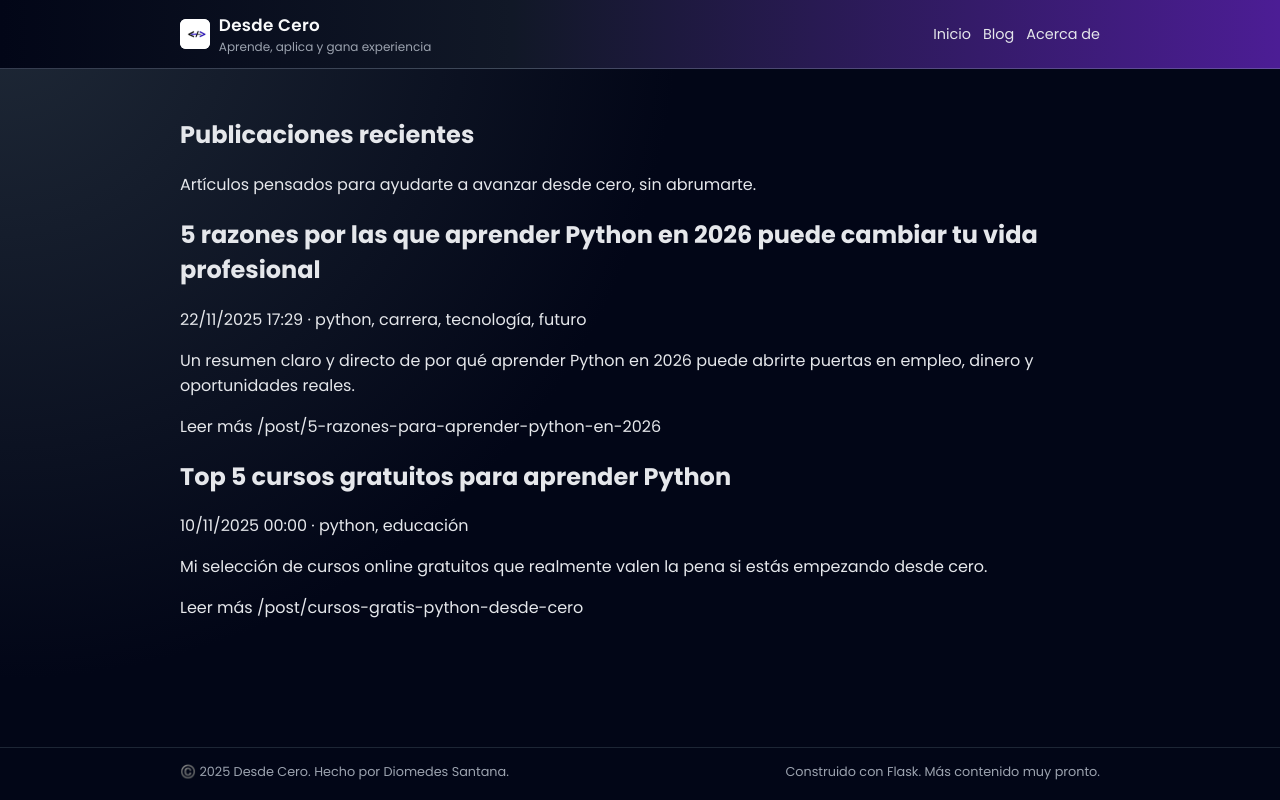
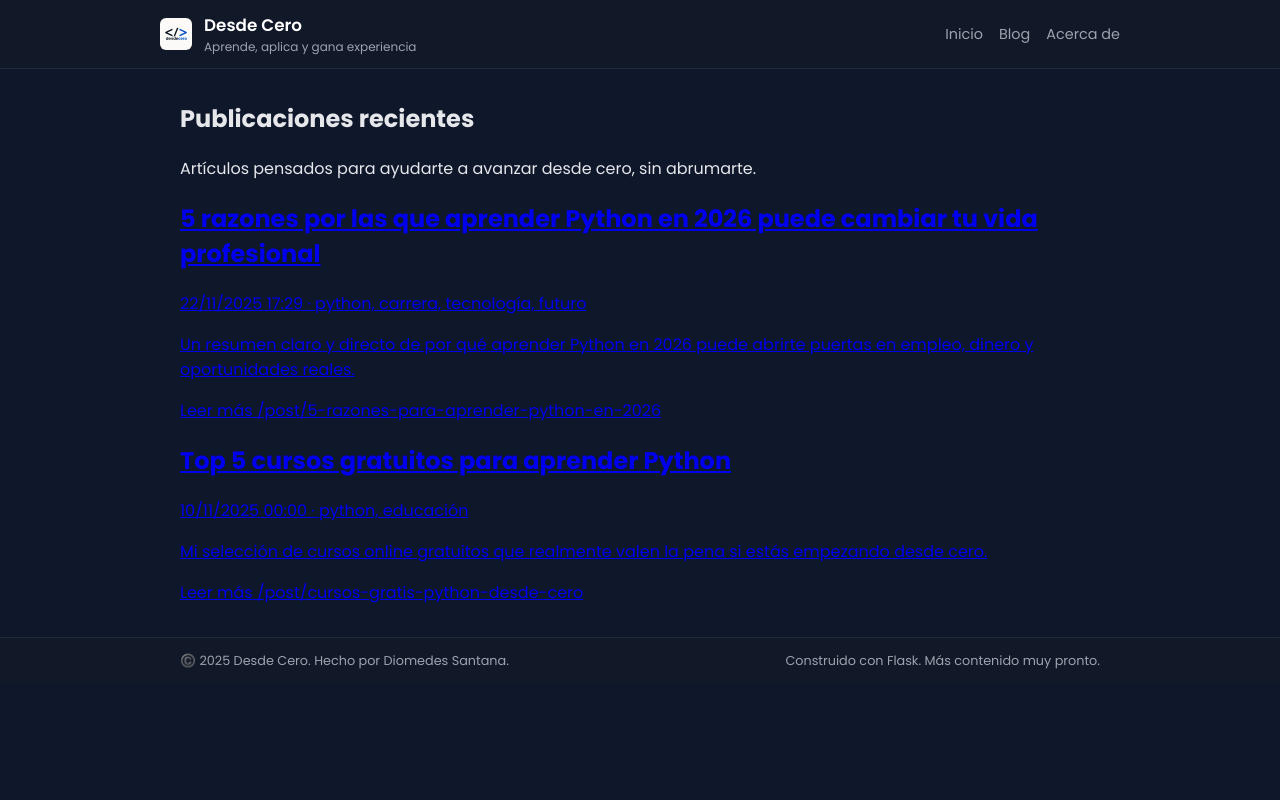
Before and after one commit to dsantanasec-eng/desde-cero-blog, a Flask app: page /blog in a window 1280 px wide. Run offline with Flask 3, Linux system fonts and the light colour scheme; data comes from the database, SQL or seed files in the repository.

Commit message:
Restaurar diseño original con logo

```diff
--- a/templates/base.html
+++ b/templates/base.html
@@ -14,91 +14,52 @@
         :root {
             --bg-body: #0f172a;
             --bg-card: #111827;
-            --bg-card-soft: #020617;
             --primary: #8b5cf6;
-            --primary-soft: #a855f7;
-            --primary-strong: #6366f1;
             --text-main: #e5e7eb;
             --text-muted: #9ca3af;
-            --border-soft: rgba(148, 163, 184, 0.25);
-            --danger: #f97373;
         }
 
         * { box-sizing: border-box; }
 
         body {
             margin: 0;
-            font-family: "Poppins", system-ui, -apple-system, BlinkMacSystemFont, sans-serif;
-            background: radial-gradient(circle at top left, #1f2937 0, #020617 45%, #020617 100%);
+            font-family: "Poppins", sans-serif;
+            background: #0f172a;
             color: var(--text-main);
-            min-height: 100vh;
-            display: flex;
-            flex-direction: column;
         }
 
-        /* ✅ Restaurar estilo original de los enlaces */
-        a {
-            color: inherit;
-            text-decoration: none;
-        }
-
-        a:hover {
-            opacity: 0.85;
-        }
-
-        a:visited {
-            color: inherit;
-            text-decoration: none;
-        }
-
+        /* NAVBAR ORIGINAL */
         .navbar {
-            position: sticky;
-            top: 0;
-            z-index: 50;
-            background: linear-gradient(90deg, #020617 0%, #111827 40%, #4c1d95 100%);
-            border-bottom: 1px solid rgba(148, 163, 184, 0.35);
-            backdrop-filter: blur(14px);
+            background: #111827;
+            border-bottom: 1px solid #1f2937;
+            padding: 0.75rem 1.25rem;
         }
 
         .navbar-inner {
             max-width: 960px;
             margin: 0 auto;
-            padding: 0.75rem 1.25rem;
             display: flex;
+            justify-content: space-between;
             align-items: center;
-            justify-content: space-between;
-            gap: 1rem;
         }
 
         .brand {
             display: flex;
             align-items: center;
-            gap: 0.55rem;
             text-decoration: none;
+            gap: 0.75rem;
         }
 
-        .brand-logo {
-            width: 30px;
-            height: 30px;
+        .brand-logo-img {
+            width: 32px;
+            height: 32px;
             border-radius: 6px;
-            background: #ffffff;
-            display: flex;
-            align-items: center;
-            justify-content: center;
-            overflow: hidden;
-        }
-
-        .brand-logo img {
-            width: 100%;
-            height: 100%;
-            object-fit: cover;
         }
 
         .brand-text-main {
             font-weight: 600;
             font-size: 1.05rem;
-            letter-spacing: 0.02em;
-            color: #f9fafb;
+            color: #fff;
         }
 
         .brand-text-sub {
@@ -109,41 +70,40 @@
         .nav-links {
             display: flex;
             align-items: center;
-            gap: 0.75rem;
+            gap: 1rem;
+        }
+
+        .nav-links a {
+            text-decoration: none;
+            color: var(--text-muted);
             font-size: 0.9rem;
         }
 
         .nav-links a.nav-active {
-            color: #f9fafb;
-            background: linear-gradient(135deg, var(--primary), var(--primary-soft));
-            padding: 0.35rem 0.7rem;
-            border-radius: 999px;
+            color: #fff;
+            font-weight: 600;
         }
 
         .page {
-            flex: 1;
             max-width: 960px;
-            width: 100%;
-            margin: 0 auto;
-            padding: 1.75rem 1.25rem 2.5rem;
+            margin: 2rem auto;
+            padding: 0 1.25rem;
         }
 
         .footer {
-            border-top: 1px solid rgba(31, 41, 55, 0.95);
-            background: #020617;
+            margin-top: 2rem;
+            background: #111827;
+            border-top: 1px solid #1f2937;
+            color: var(--text-muted);
             font-size: 0.8rem;
-            color: var(--text-muted);
         }
 
         .footer-inner {
             max-width: 960px;
             margin: 0 auto;
-            padding: 0.9rem 1.25rem 1.2rem;
+            padding: 0.9rem 1.25rem;
             display: flex;
             justify-content: space-between;
-            align-items: center;
-            gap: 0.75rem;
-            flex-wrap: wrap;
         }
     </style>
 </head>
@@ -152,9 +112,7 @@
 <header class="navbar">
     <div class="navbar-inner">
         <a href="{{ url_for('home') }}" class="brand">
-            <div class="brand-logo">
-                <img src="{{ url_for('static', filename='desdecero.png') }}" alt="Logo">
-            </div>
+            <img src="{{ url_for('static', filename='logo.png') }}" alt="Logo" class="brand-logo-img">
             <div>
                 <div class="brand-text-main">Desde Cero</div>
                 <div class="brand-text-sub">Aprende, aplica y gana experiencia</div>
```
Also changed, not shown: static/desdecero.png (deleted), static/logo.png (added).
